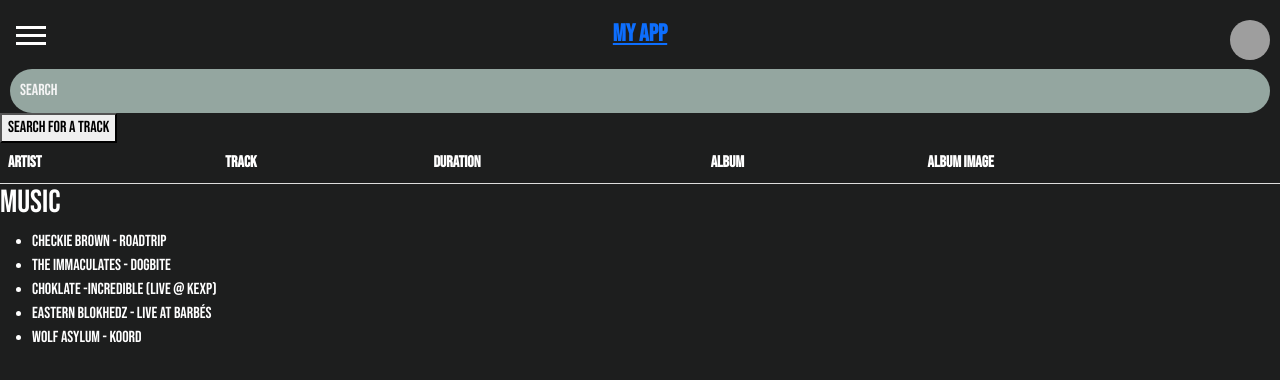
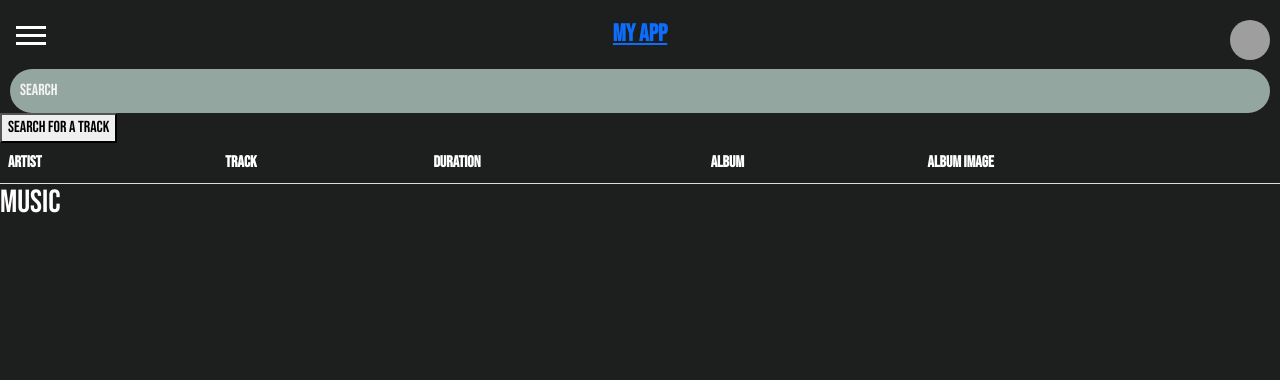
Before and after one commit to kreza-dzd/podcast-app, a Vue app: page /music in a window 1280 px wide. Shown: the top 380 px of the page. Built offline with nearby package versions, Linux system fonts and the light colour scheme; grey boxes are pictures that could not be loaded.

Commit message:
Update MusicView.vue

```diff
--- a/src/views/MusicView.vue
+++ b/src/views/MusicView.vue
@@ -20,38 +20,7 @@ import MediaPlayer from '@/components/MediaPlayer.vue';
   export default {
     name: 'MusicView',
     components: { PodcastItem, MediaPlayer },
-  data() {
-    return {
-      podcasts: [
-        {
-          id: 1,
-          title: "Checkie Brown - Roadtrip",
-          audioFilePath: "/audio/Checkie Brown - Roadtrip (CB 37).mp3",
-        },
-        {
-          id: 2,
-          title: "The Immaculates - Dogbite",
-          audioFilePath: "/audio/The Immaculates - Dogbite.mp3",
-        },
-        {
-          id: 3,
-          title: "Choklate -Incredible (Live @ KEXP)",
-          audioFilePath: "/audio/Choklate - Incredible (Live @ KEXP).mp3",
-        },
-        {
-          id: 4,
-          title: "Eastern Blokhedz - Live at Barbés",
-          audioFilePath: "/audio/Eastern Blokhedz - Live at Barbés, 12_10_2016.mp3",
-        },
-        {
-          id: 5,
-          title: "Wolf Asylum - Koord",
-          audioFilePath: "/audio/Wolf Asylum - Koord.mp3",
-        },
-      ],
-      selectedPodcast: null,
-    };
-  },
+
   methods: {
     playPodcast(podcast) {
       this.selectedPodcast = podcast;
```
